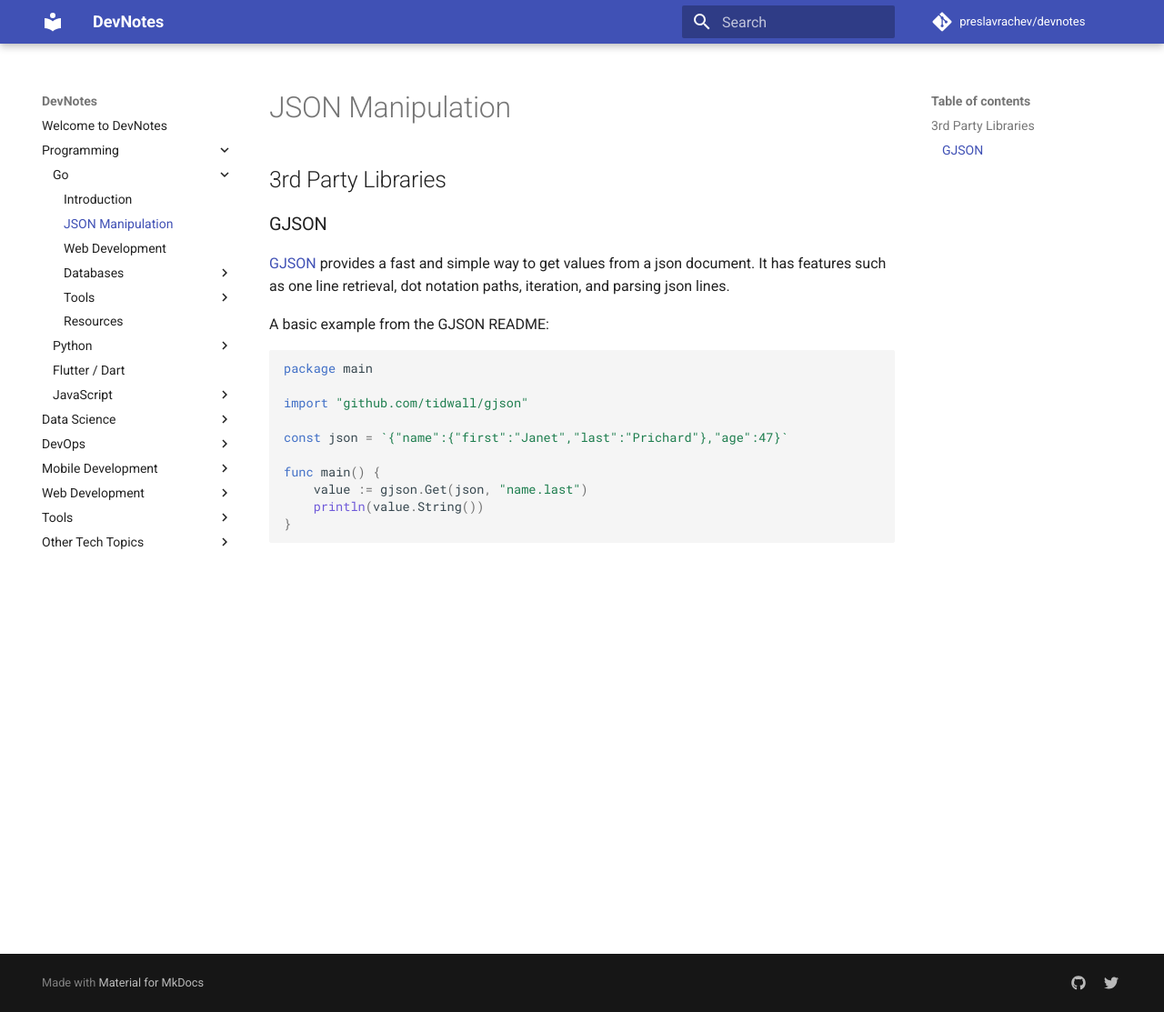
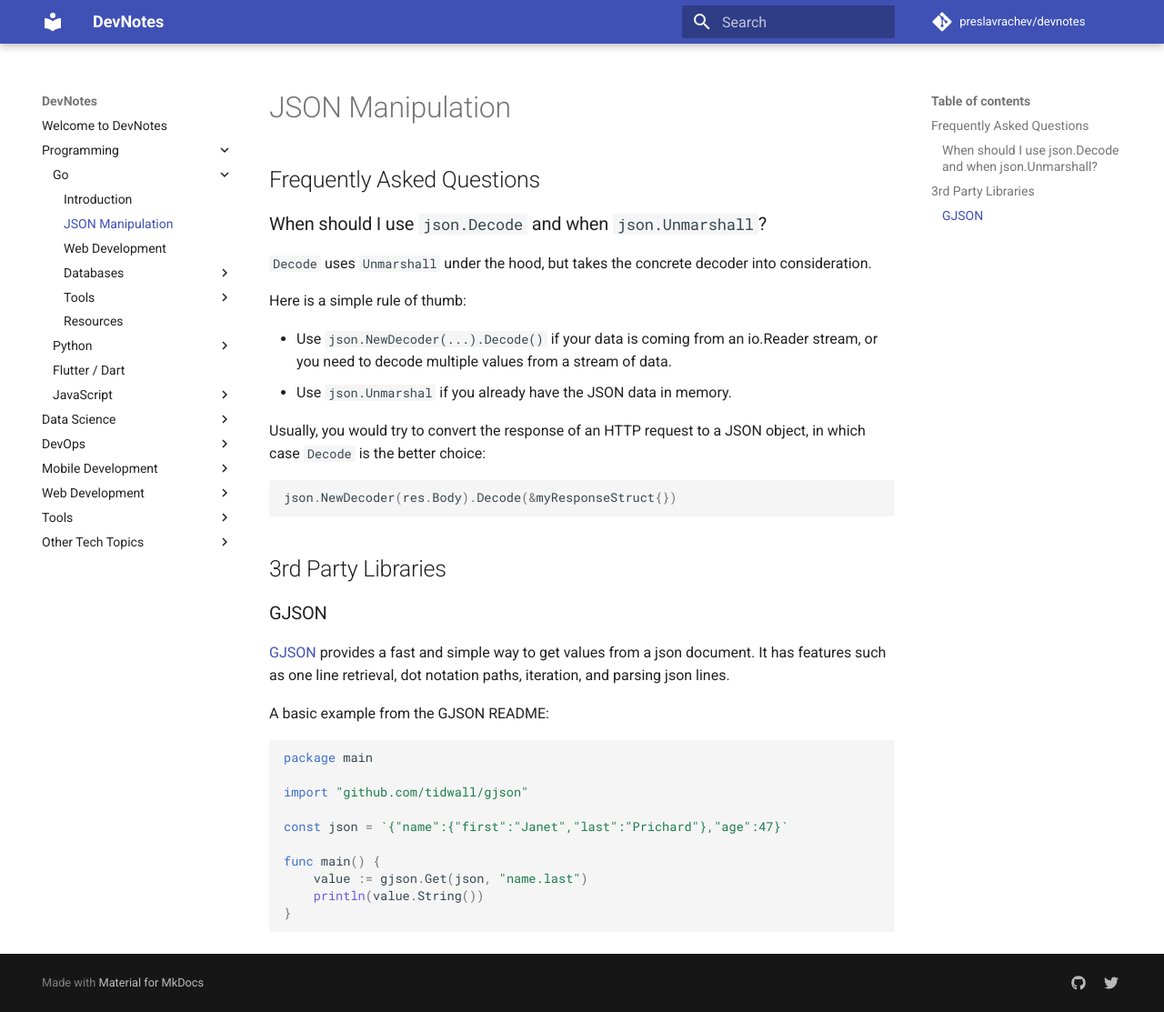
Before and after one commit to preslavrachev/devnotes, an MkDocs documentation site: the page built from docs/programming/Go/json.md, in a window 1280 px wide and 1113 px high. Shown: the whole window at 91% size. Built offline with MkDocs 1.6.1 and Material for MkDocs 9.7.7, drawn with Linux system fonts in a browser that asks for light colours; comment, search, counter and statistics services are not loaded.

Commit message:
Content update: 14.05.2019

````diff
--- a/docs/programming/Go/json.md
+++ b/docs/programming/Go/json.md
@@ -1,4 +1,21 @@
 # JSON Manipulation
+
+## Frequently Asked Questions
+### When should I use `json.Decode` and when `json.Unmarshall`?
+
+`Decode` uses `Unmarshall` under the hood, but takes the concrete decoder into consideration.
+
+Here is a simple rule of thumb:
+
+- Use `json.NewDecoder(...).Decode()` if your data is coming from an io.Reader stream, or you need to decode multiple values from a stream of data.
+- Use `json.Unmarshal` if you already have the JSON data in memory.
+
+Usually, you would try to convert the response of an HTTP request to a JSON object, in which case `Decode` is the better choice:
+
+```go
+json.NewDecoder(res.Body).Decode(&myResponseStruct{})
+```
+
 
 ## 3rd Party Libraries
 ### GJSON
````
